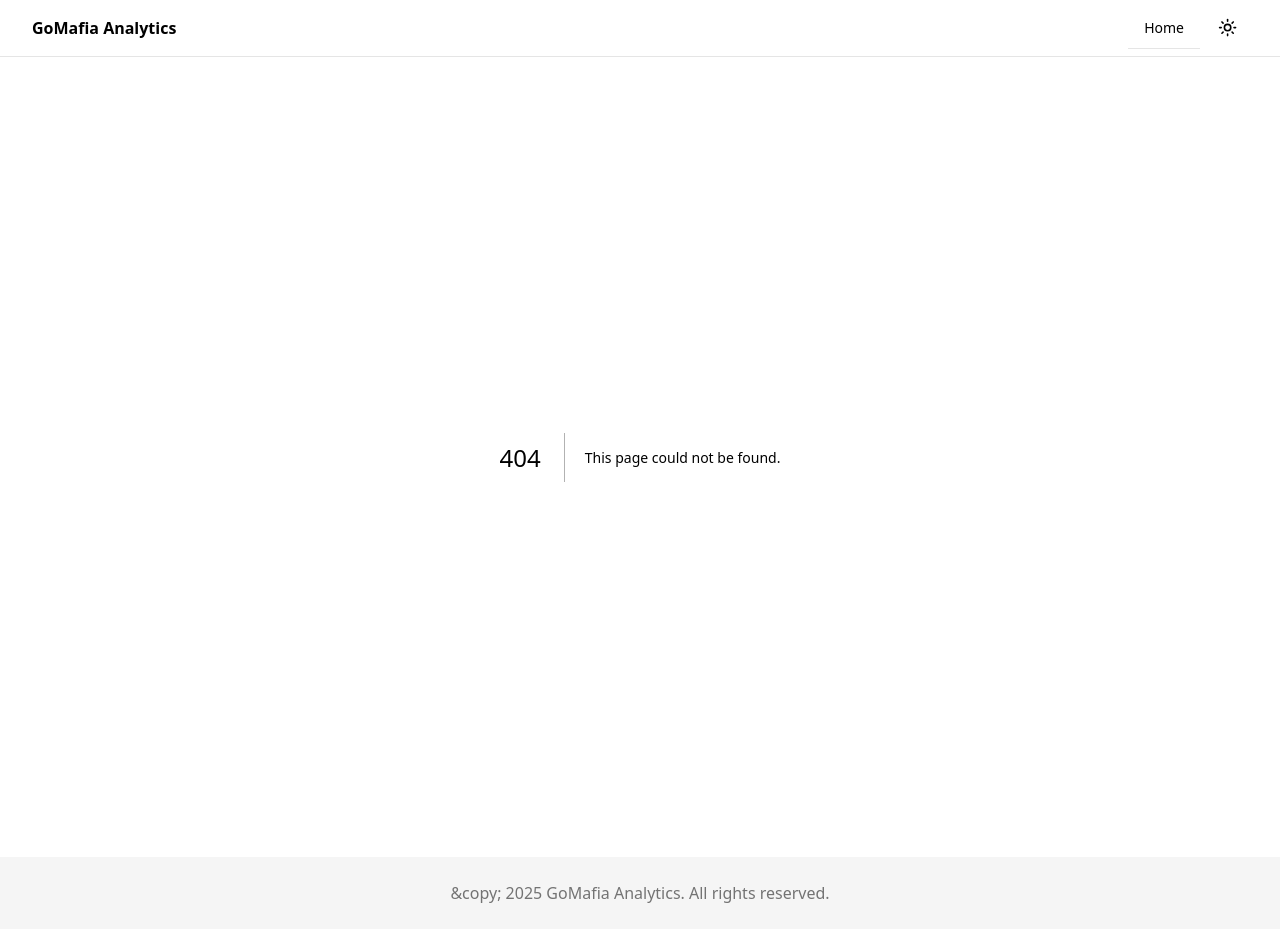
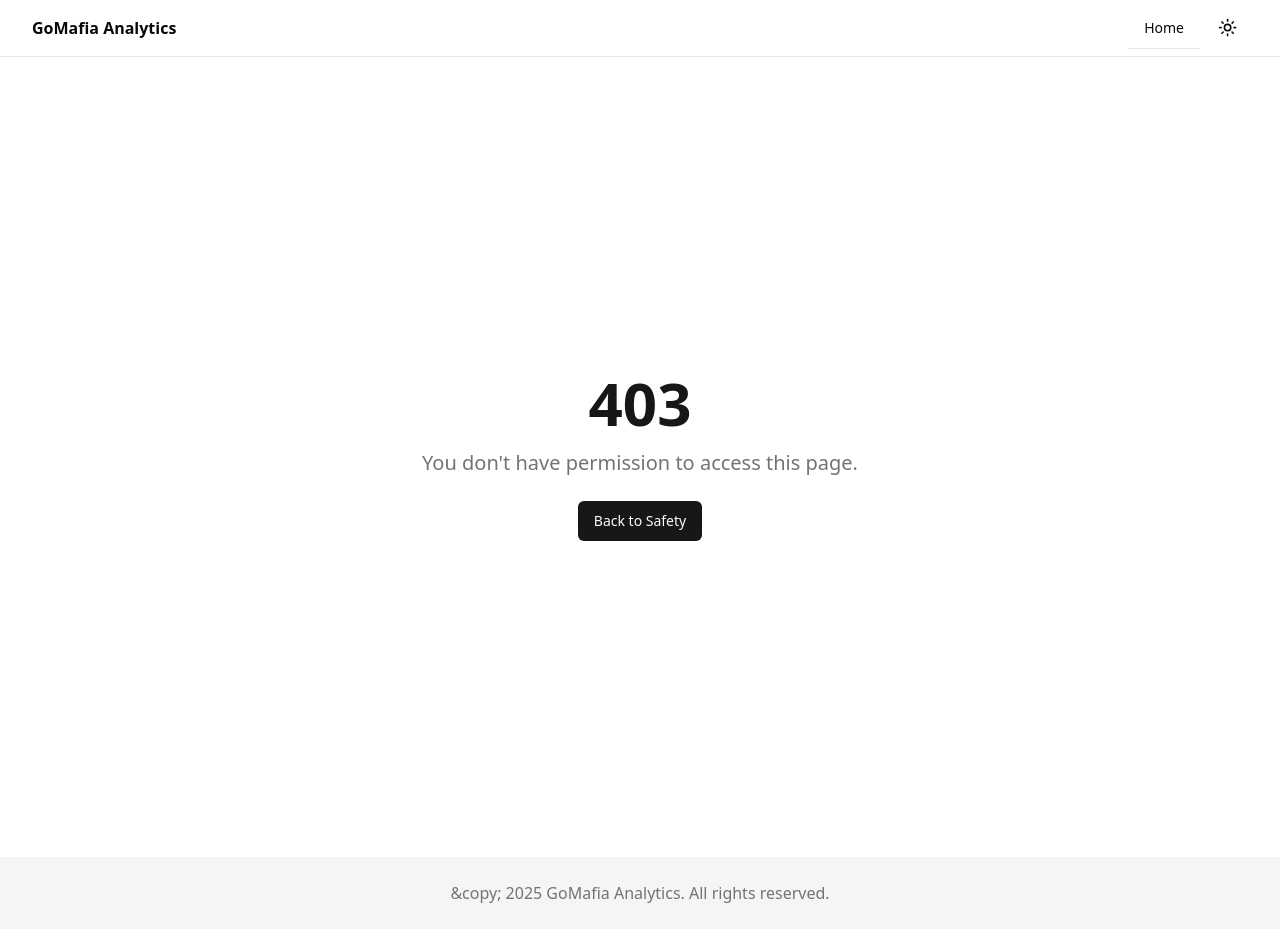
Before and after one commit to k05m0navt/players-analytics-gomafia, a Next.js app: page /forbidden in a window 1280 px wide. Before the commit this address had no page. Built offline with nearby package versions, Linux system fonts and the light colour scheme.

Commit message:
Create custom error pages for specific status codes, Implement error boundaries

```diff
--- /dev/null
+++ b/src/app/error.tsx
@@ -0,0 +1,39 @@
+"use client";
+
+import { ErrorBase } from "@/components/error-pages/error-base";
+import { Button } from "@/components/ui/button";
+import Link from "next/link";
+
+export default function Error({
+  error,
+  reset,
+}: {
+  error: Error & { digest?: string };
+  reset: () => void;
+}) {
+  return (
+    <div className="flex flex-col items-center justify-center min-h-screen bg-destructive/10 p-4">
+      <div className="max-w-md text-center">
+        <ErrorBase
+          title="500"
+          message="Something went wrong. Our team has been notified."
+          actionText="Try Again"
+        />
+        <div className="mt-4 flex justify-center space-x-4">
+          <Button onClick={() => reset()}>Retry</Button>
+          <Button variant="secondary" asChild>
+            <Link href="/">Home</Link>
+          </Button>
+        </div>
+        {process.env.NODE_ENV === "development" && (
+          <details className="mt-4 text-left">
+            <summary>Error Details</summary>
+            <pre className="bg-muted p-2 rounded-md overflow-x-auto text-sm">
+              {error.message}
+            </pre>
+          </details>
+        )}
+      </div>
+    </div>
+  );
+}
--- /dev/null
+++ b/src/app/forbidden/page.tsx
@@ -0,0 +1,11 @@
+import { ErrorBase } from "@/components/error-pages/error-base";
+
+export default function Forbidden() {
+  return (
+    <ErrorBase
+      title="403"
+      message="You don't have permission to access this page."
+      actionText="Back to Safety"
+    />
+  );
+}
--- a/src/app/layout.tsx
+++ b/src/app/layout.tsx
@@ -3,6 +3,7 @@ import { Inter } from "next/font/google";
 import { Navbar } from "@/components/layout/navbar";
 import "./globals.css";
 import { ThemeProvider } from "@/components/theme-provider";
+import { GlobalErrorBoundary } from "@/components/error-boundary/global-error-boundary";
 
 const inter = Inter({ subsets: ["latin"] });
 
@@ -26,15 +27,18 @@ export default function RootLayout({
           enableSystem
           disableTransitionOnChange
         >
+          <GlobalErrorBoundary>
             <Navbar />
             <main className="flex-grow">{children}</main>
             <footer className="bg-muted py-6 text-center">
               <p className="text-muted-foreground">
                 {`&copy; ${
-                process.env.NEXT_PUBLIC_CURRENT_YEAR || new Date().getFullYear()
+                  process.env.NEXT_PUBLIC_CURRENT_YEAR ||
+                  new Date().getFullYear()
                 } GoMafia Analytics. All rights reserved.`}
               </p>
             </footer>
+          </GlobalErrorBoundary>
         </ThemeProvider>
       </body>
     </html>
--- /dev/null
+++ b/src/app/not-found.tsx
@@ -0,0 +1,11 @@
+import { ErrorBase } from "@/components/error-pages/error-base";
+
+export default function NotFound() {
+  return (
+    <ErrorBase
+      title="404"
+      message="Oops! The page you're looking for doesn't exist."
+      actionText="Back to Home"
+    />
+  );
+}
--- /dev/null
+++ b/src/components/error-boundary/global-error-boundary.tsx
@@ -0,0 +1,74 @@
+"use client";
+
+import React, { ErrorInfo } from "react";
+import { AlertTriangle } from "lucide-react";
+import { Button } from "@/components/ui/button";
+
+interface ErrorBoundaryProps {
+  children: React.ReactNode;
+}
+
+interface ErrorBoundaryState {
+  hasError: boolean;
+  error?: Error;
+}
+
+export class GlobalErrorBoundary extends React.Component<
+  ErrorBoundaryProps,
+  ErrorBoundaryState
+> {
+  constructor(props: ErrorBoundaryProps) {
+    super(props);
+    this.state = { hasError: false };
+  }
+
+  static getDerivedStateFromError(error: Error) {
+    return { hasError: true, error };
+  }
+
+  componentDidCatch(error: Error, errorInfo: ErrorInfo) {
+    // Log the error to an error reporting service
+    console.error("Uncaught error:", error, errorInfo);
+  }
+
+  handleReset = () => {
+    this.setState({ hasError: false, error: undefined });
+  };
+
+  render() {
+    if (this.state.hasError) {
+      return (
+        <div className="flex flex-col items-center justify-center min-h-screen bg-destructive/10 p-4">
+          <div className="max-w-md text-center">
+            <AlertTriangle className="mx-auto mb-4 h-16 w-16 text-destructive" />
+            <h1 className="text-2xl font-bold text-destructive mb-2">
+              Something went wrong
+            </h1>
+            <p className="text-muted-foreground mb-4">
+              We encountered an unexpected error. Please try again or contact
+              support.
+            </p>
+            <div className="flex justify-center space-x-4">
+              <Button onClick={() => window.location.reload()}>
+                Reload Page
+              </Button>
+              <Button variant="secondary" onClick={this.handleReset}>
+                Try Again
+              </Button>
+            </div>
+            {process.env.NODE_ENV === "development" && (
+              <details className="mt-4 text-left">
+                <summary>Error Details</summary>
+                <pre className="bg-muted p-2 rounded-md overflow-x-auto text-sm">
+                  {this.state.error?.toString()}
+                </pre>
+              </details>
+            )}
+          </div>
+        </div>
+      );
+    }
+
+    return this.props.children;
+  }
+}
--- /dev/null
+++ b/src/components/error-boundary/page-error-boundary.tsx
@@ -0,0 +1,33 @@
+"use client";
+
+import { useEffect } from "react";
+import { AlertCircle } from "lucide-react";
+import { Button } from "@/components/ui/button";
+
+export default function PageErrorBoundary({
+  error,
+  reset,
+}: {
+  error: Error & { digest?: string };
+  reset: () => void;
+}) {
+  useEffect(() => {
+    // Log the error to an error reporting service
+    console.error("Page Error:", error);
+  }, [error]);
+
+  return (
+    <div className="flex flex-col items-center justify-center min-h-[calc(100vh-4rem)] bg-destructive/10 p-4">
+      <div className="max-w-md text-center">
+        <AlertCircle className="mx-auto mb-4 h-16 w-16 text-destructive" />
+        <h2 className="text-xl font-semibold text-destructive mb-2">
+          Failed to Load Page
+        </h2>
+        <p className="text-muted-foreground mb-4">
+          {error.message || "An unexpected error occurred"}
+        </p>
+        <Button onClick={() => reset()}>Try Again</Button>
+      </div>
+    </div>
+  );
+}
--- /dev/null
+++ b/src/components/error-pages/error-base.tsx
@@ -0,0 +1,28 @@
+import Link from "next/link";
+import { Button } from "@/components/ui/button";
+
+interface ErrorPageProps {
+  title: string;
+  message: string;
+  actionText?: string;
+  actionLink?: string;
+}
+
+export function ErrorBase({
+  title,
+  message,
+  actionText = "Go to Home",
+  actionLink = "/",
+}: ErrorPageProps) {
+  return (
+    <div className="flex flex-col items-center justify-center min-h-screen bg-background px-4">
+      <div className="max-w-md text-center">
+        <h1 className="text-6xl font-bold text-primary mb-4">{title}</h1>
+        <p className="text-xl text-muted-foreground mb-6">{message}</p>
+        <Button asChild>
+          <Link href={actionLink}>{actionText}</Link>
+        </Button>
+      </div>
+    </div>
+  );
+}
--- /dev/null
+++ b/src/lib/error-handler.ts
@@ -0,0 +1,35 @@
+import { NextResponse } from "next/server";
+
+export class ApiError extends Error {
+  constructor(public statusCode: number, message: string) {
+    super(message);
+    this.name = "ApiError";
+  }
+}
+
+export function handleApiError(error: unknown) {
+  if (error instanceof ApiError) {
+    return NextResponse.json(
+      { message: error.message },
+      { status: error.statusCode }
+    );
+  }
+
+  // Generic server error
+  return NextResponse.json(
+    { message: "Internal Server Error" },
+    { status: 500 }
+  );
+}
+
+// Example usage in an API route
+// export async function GET(request: Request) {
+//   try {
+//     // Your logic here
+//     if (!hasPermission()) {
+//       throw new ApiError(403, "Access Forbidden");
+//     }
+//   } catch (error) {
+//     return handleApiError(error);
+//   }
+// }
--- /dev/null
+++ b/src/middleware.ts
@@ -0,0 +1,17 @@
+import { NextResponse } from "next/server";
+import type { NextRequest } from "next/server";
+
+export function middleware(request: NextRequest) {
+  // Example of checking authentication
+  const token = request.cookies.get("auth_token");
+
+  if (!token && request.nextUrl.pathname.startsWith("/dashboard")) {
+    return NextResponse.redirect(new URL("/login", request.url));
+  }
+
+  return NextResponse.next();
+}
+
+export const config = {
+  matcher: ["/dashboard/:path*"],
+};
```
Lines whose indentation alone changed are shown as unchanged.
